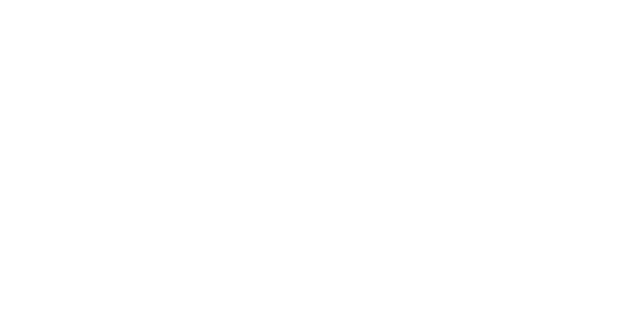
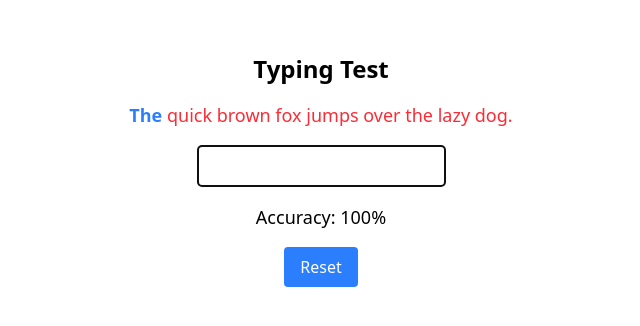
Before and after one commit to kalim-Asim/typing-test, a React (Vite) app: page / in a window 1280 px wide. Shown: the part 230-556 px from the top of the page, without its empty margins (319-959 px from the left). Built offline with nearby package versions, Linux system fonts and the light colour scheme.

Commit message:
getting started

```diff
--- a/src/App.tsx
+++ b/src/App.tsx
@@ -1,10 +1,11 @@
+import TypingTest from "./components/TypingTest"
+
 function App() {
 
   return (
-    <>
-
-
-    </>
+    <div>
+        <TypingTest />
+    </div>
   )
 }
 
--- a/src/components/TypingTest.tsx
+++ b/src/components/TypingTest.tsx
@@ -1,13 +1,14 @@
 import { useEffect, useRef, useState } from "react";
 
-const Text = "The quixc jfdk i jkj fjdl  jfds. josfj . jojsf."
+const Text = "The quick brown fox jumps over the lazy dog.";
 
 const TypingTest: React.FC = () => {
   const words = Text.split(" ");
-  const [currentWordIndex, setCurrentWordIndex] = useState(0);
-  const [currentInput, setCurrentInput] = useState("");
+  const [currentWordIndex, setCurrentWordIndex] = useState<number>(0);
+  const [currentInput, setCurrentInput] = useState<string>("");
   const [typedWords, setTypedWords] = useState<string[]>(new Array(words.length).fill(""));
-  const [accuracy, setAccuracy] = useState(100);
+  const [accuracy, setAccuracy] = useState<number>(100);
+  const [startTime, setStartTime] = useState<number | null>(null);
   const inputRef = useRef<HTMLInputElement>(null);
 
   useEffect(() => {
@@ -16,6 +17,7 @@ const TypingTest: React.FC = () => {
 
   function handleInputChange(e: React.ChangeEvent<HTMLInputElement>) {
     const val = e.target.value;
+    if (startTime === null) setStartTime(Date.now()); // Start timer on first input
     setCurrentInput(val);
     calculateAccuracy(val);
   }
@@ -23,19 +25,20 @@ const TypingTest: React.FC = () => {
   function handleKeyDown(e: React.KeyboardEvent<HTMLInputElement>) {
     if (e.key === " ") {
       e.preventDefault();
-      checkword();
+      checkWord();
     }
   }
 
-  function checkword() {
-    const updatedWords = [...typedWords]
+  function checkWord() {
+    const updatedWords = [...typedWords];
     updatedWords[currentWordIndex] = currentInput.trim();
-
     setTypedWords(updatedWords);
     setCurrentInput("");
 
-    if (currentWordIndex < words.length) {
+    if (currentWordIndex < words.length - 1) {
       setCurrentWordIndex(currentWordIndex + 1);
+    } else {
+      finishTest();
     }
   }
 
@@ -53,30 +56,47 @@ const TypingTest: React.FC = () => {
     setAccuracy(totalTyped === 0 ? 100 : Math.round((totalCorrect / totalTyped) * 100));
   }
 
+  function finishTest() {
+    if (startTime) {
+      const elapsedTime = (Date.now() - startTime) / 60000; // Convert ms to minutes
+      const wordsPerMinute = Math.round(words.length / elapsedTime);
+      alert(`Typing Speed: ${wordsPerMinute} WPM\nAccuracy: ${accuracy}%`);
+    }
+  }
+
   return (
-    <div className="h-screen bg-black">
-      <h2>Typing Test</h2>
-      <p>
+    <div className="h-screen flex flex-col items-center justify-center space-y-4">
+      <h2 className="text-2xl font-bold">Typing Test</h2>
+      <p className="text-lg">
         {words.map((word, index) => (
-          <span key={index}>
+          <span
+            key={index}
+            className={
+              index === currentWordIndex
+                ? "text-blue-500 font-bold"
+                : typedWords[index] === words[index]
+                ? "text-green-500"
+                : "text-red-500"
+            }
+          >
             {word}{" "}
           </span>
         ))}
       </p>
-
       <input
         ref={inputRef}
         type="text"
         value={currentInput}
         onChange={handleInputChange}
         onKeyDown={handleKeyDown}
-        className=""
+        className="border p-2 rounded"
       />
-
-      <p>Accuracy: {accuracy}%</p>
-      <button onClick={() => window.location.reload()}>Reset</button>
+      <p className="text-lg">Accuracy: {accuracy}%</p>
+      <button className="px-4 py-2 bg-blue-500 text-white rounded" onClick={() => window.location.reload()}>
+        Reset
+      </button>
     </div>
-  )
-}
+  );
+};
 
 export default TypingTest;
```
